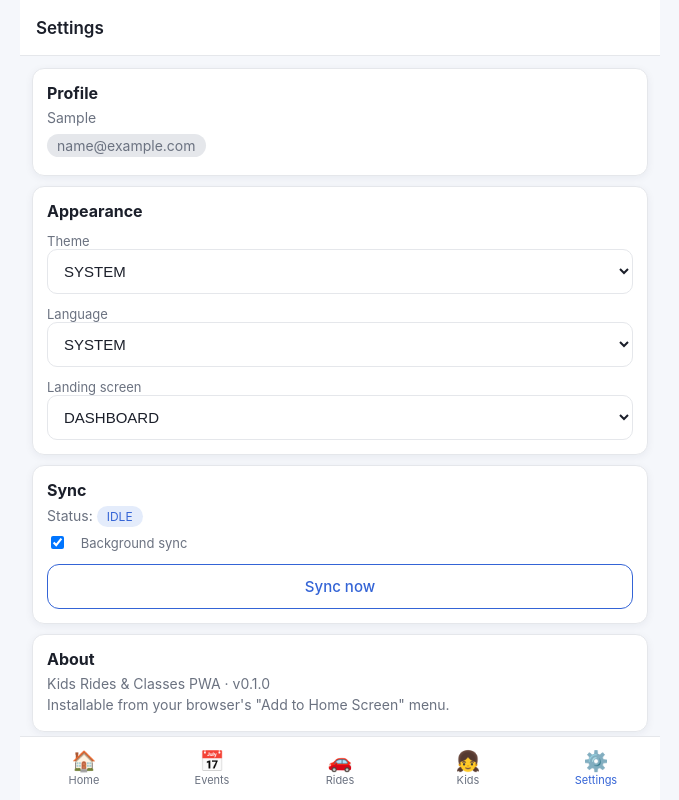
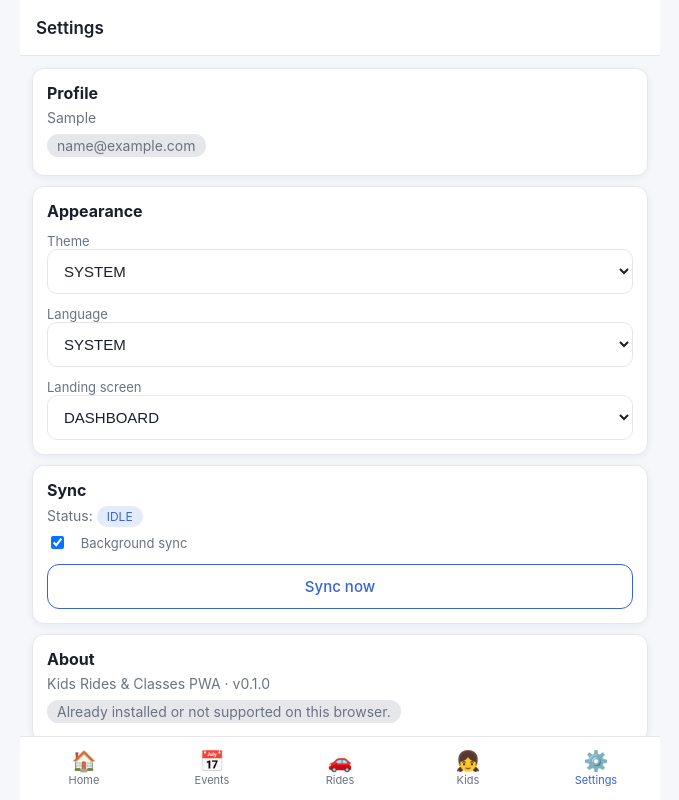
Before and after one commit to SOLEROM/iDrive, a React (Vite) app: page /settings in a window 1280 px wide. Both pictures are taken after typing "Sample", "name@example.com" into the empty fields and a click on the button "Get started". Shown: the whole page, without its empty margins (300-979 px from the left). Built offline with nearby package versions, Linux system fonts and the light colour scheme.

Commit message:
update install using --clouad"

```diff
--- /dev/null
+++ b/src/lib/useInstallPrompt.ts
@@ -0,0 +1,41 @@
+import { useEffect, useState } from "react";
+
+interface BeforeInstallPromptEvent extends Event {
+  prompt(): Promise<void>;
+  userChoice: Promise<{ outcome: "accepted" | "dismissed" }>;
+}
+
+// Module-level so the event is captured even before any component mounts.
+let _deferred: BeforeInstallPromptEvent | null = null;
+const _listeners = new Set<() => void>();
+const _notify = () => _listeners.forEach((fn) => fn());
+
+window.addEventListener("beforeinstallprompt", (e) => {
+  e.preventDefault();
+  _deferred = e as BeforeInstallPromptEvent;
+  _notify();
+});
+
+window.addEventListener("appinstalled", () => {
+  _deferred = null;
+  _notify();
+});
+
+export function useInstallPrompt() {
+  const [, tick] = useState(0);
+
+  useEffect(() => {
+    const rerender = () => tick((n) => n + 1);
+    _listeners.add(rerender);
+    return () => { _listeners.delete(rerender); };
+  }, []);
+
+  const install = async () => {
+    if (!_deferred) return;
+    await _deferred.prompt();
+    const { outcome } = await _deferred.userChoice;
+    if (outcome === "accepted") { _deferred = null; _notify(); }
+  };
+
+  return { canInstall: !!_deferred, install };
+}
--- a/src/screens/SettingsScreen.tsx
+++ b/src/screens/SettingsScreen.tsx
@@ -2,9 +2,11 @@ import { Header } from "@/components/Header";
 import { useApp } from "@/state/AppContext";
 import { AppLanguage, LandingScreen, ThemeMode } from "@/domain/enums";
 import type { AppLocalConfig } from "@/domain/config";
+import { useInstallPrompt } from "@/lib/useInstallPrompt";
 
 export function SettingsScreen() {
   const { parent, signOut, config, setConfig, sync, syncState } = useApp();
+  const { canInstall, install } = useInstallPrompt();
 
   const set = <K extends keyof AppLocalConfig>(k: K, v: AppLocalConfig[K]) =>
     setConfig({ [k]: v } as Partial<AppLocalConfig>);
@@ -56,7 +58,15 @@ export function SettingsScreen() {
         <div className="card">
           <h2 style={{ marginTop: 0 }}>About</h2>
           <p>Kids Rides & Classes PWA · v0.1.0</p>
-          <p>Installable from your browser's "Add to Home Screen" menu.</p>
+          {canInstall ? (
+            <button className="btn btn--full" style={{ marginTop: 8 }} onClick={install}>
+              Install app
+            </button>
+          ) : (
+            <p className="chip chip--muted" style={{ textAlign: "center" }}>
+              Already installed or not supported on this browser.
+            </p>
+          )}
         </div>
 
         <button className="btn btn--danger btn--full" onClick={signOut} style={{ marginTop: 16 }}>
--- a/vite.config.ts
+++ b/vite.config.ts
@@ -64,10 +64,13 @@ export default defineConfig({
   server: {
     host: true,
     port: 5173,
+    // allow tunnels (Cloudflare, ngrok) + any host — dev/preview is local-only
+    allowedHosts: true,
   },
   preview: {
     host: true,
     port: 4173,
+    allowedHosts: true,
   },
   test: {
     globals: true,
```
Also changed, not shown: 2 other files (tests, documents, lock files or other folders).
